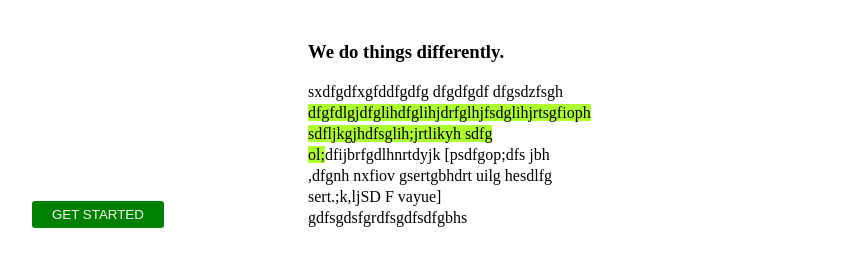
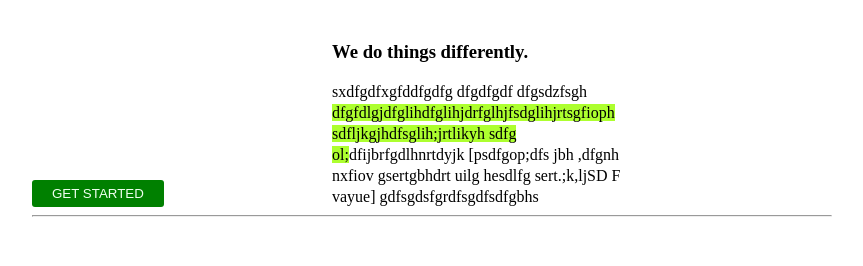
Before and after one commit to SvetoslavGochev/HtmlCss, a plain HTML site: page 4.BoxModel2/Medium.html in a window 1280 px wide. Shown: the part 118-384 px from the top of the page, without its empty margins (208-1071 px from the left). Drawn offline with Linux system fonts and the light colour scheme.

Commit message:
randomElement
gg

```diff
--- a/4.BoxModel2/Medium.css
+++ b/4.BoxModel2/Medium.css
@@ -19,7 +19,7 @@ margin-bottom: 12px;
 h2 {
     margin-bottom: 20px;
     /* da e razdalwe4eno ot dolnoto */
-    width:100%;
+
 }
 
 p {
@@ -29,19 +29,33 @@ p {
 .medium {
     max-width: 800px;
     margin: 50px auto;
+
 }
+
+
+
 
 .medium-header {
     margin-bottom: 25px;
     /* da ne sa dolepeni */
 }
 
-
+.medium::after {
+content: "";
+width: 40%;
+height: 1px;
+background: lightslategray;
+display: block;
+margin:  50px auto;
+/* za da vzeme celiq red */
+font-weight: bold;
+}
+/* slaga 4erti4ka po sekciqta  */
 
 .med1,
 .medss {
     display: inline-block;
-    width: 34%;
+    width: 37%;
     vertical-align: bottom;
     /* zxa da sa na edna liniq podravneni */
 }
@@ -53,7 +67,23 @@ p {
     border: none;
      /* da nqma 4erta po butona */
 }
-span {
+/* .med1-button::before {
+    content: "toni";
+    slaga pred burtona toni
+
+    moje i
+     content: "" slaga se vsekipat da varvi
+    backgraund-color: red
+    or   backgraund-color: url(adresa na snimkata)
+    width: 10
+    height: 10
+    display : inlline block
+    borderradius: 50:
+    slaga to4ka
+} */
+
+
+.span-text {
     background-color: greenyellow;
 
 }
--- a/4.BoxModel2/Medium.html
+++ b/4.BoxModel2/Medium.html
@@ -27,13 +27,14 @@
 
         <p class="p-text">
           sxdfgdfxgfddfgdfg dfgdfgdf dfgsdzfsgh
-          <span
-            >dfgfdlgjdfglihdfglihjdrfglhjfsdglihjrtsgfioph
+          <span class="span-text">dfgfdlgjdfglihdfglihjdrfglhjfsdglihjrtsgfioph
             sdfljkgjhdfsglih;jrtlikyh sdfg ol;</span
           >dfijbrfgdlhnrtdyjk [psdfgop;dfs jbh ,dfgnh nxfiov gsertgbhdrt uilg
           hesdlfg sert.;k,ljSD F vayue] gdfsgdsfgrdfsgdfsdfgbhs
         </p>
       </article>
+    <hr>
+    <!-- liniq -->
     </section>
   </body>
 </html>
```
